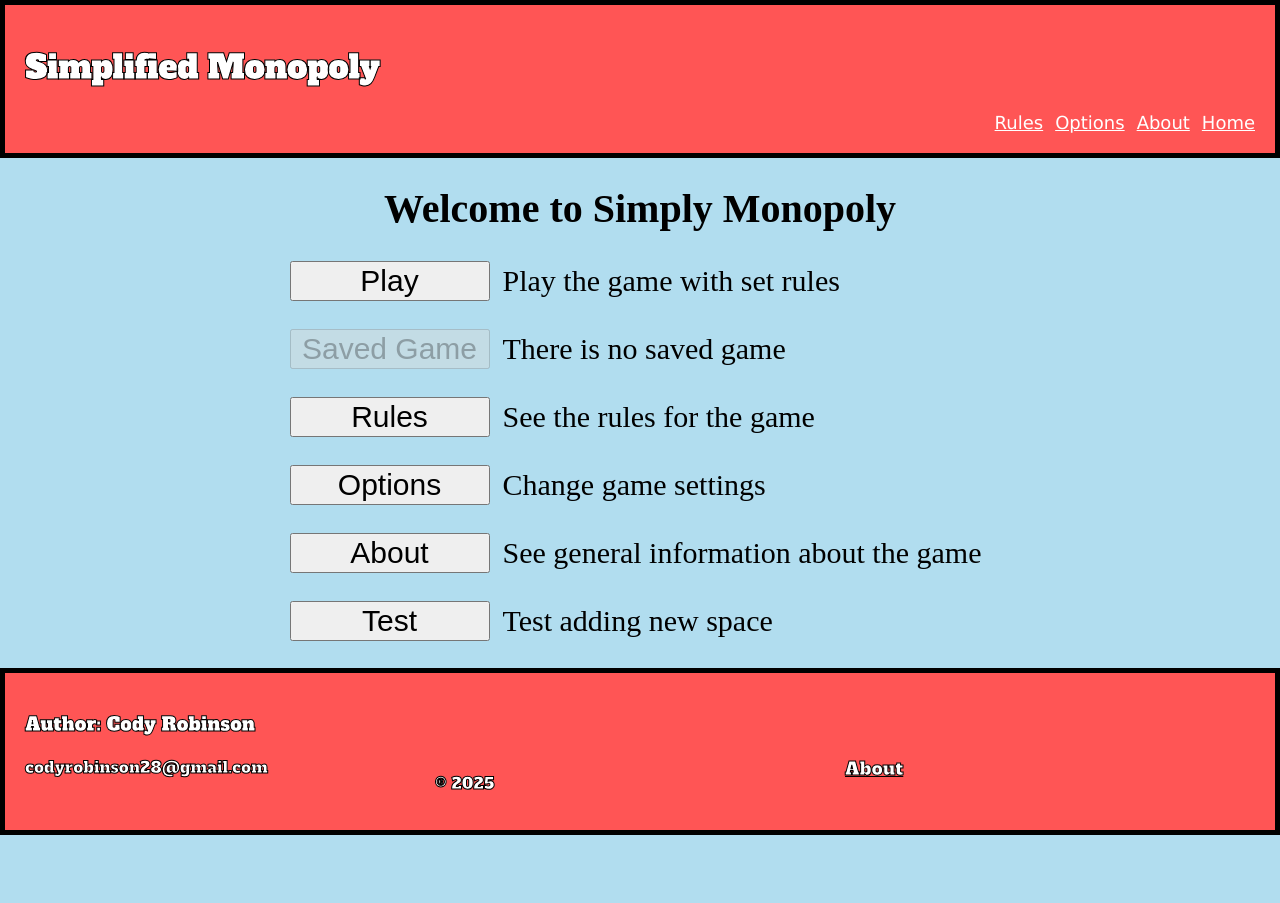
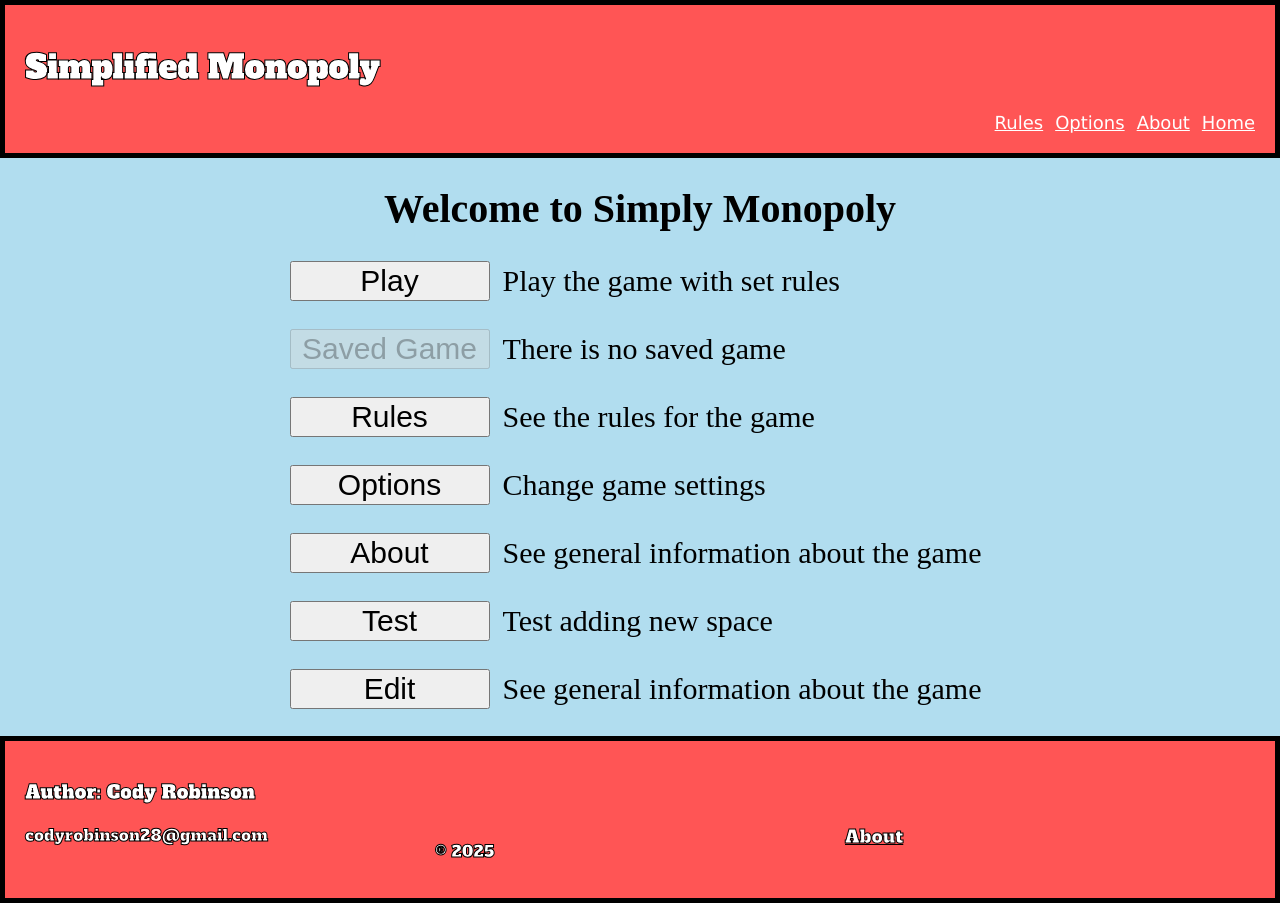
Before and after one commit to CodyRR/Unit-2-Simply-Monopoly, a React (Vite) app in the folder simplified-monopoly-frontend/: page /#/ in a window 1280 px wide. Before the commit the page ends 835 px from the top, so only its background shows below. Built offline with nearby package versions, Linux system fonts and the light colour scheme; no server answers.

Commit message:
Setting up page for edit spaces.

```diff
--- a/simplified-monopoly-frontend/src/App.jsx
+++ b/simplified-monopoly-frontend/src/App.jsx
@@ -12,6 +12,7 @@
 import { defaultPlayerData } from './data/defaultPlayerData'
 import Players from './classes/Player'
 import { DataContext, DataProvider } from './context/DataContext'
+import EditPage from './pages/EditPage'
 
 
 function App() {
@@ -56,6 +57,7 @@
         <Route path='/game' element={<GamePage thePlayers={thePlayers} setThePlayers={setThePlayers} defaultPlayers={defaultPlayers} generalOptions={generalOptions} setGeneralOptions={setGeneralOptions} defaultOption={defaultOption}/>} />
         <Route path='/about' element={<AboutPage />} />
         <Route path='/results' element={<ResultsPage thePlayers={thePlayers} setThePlayers={setThePlayers} defaultPlayers={defaultPlayers} setGeneralOptions={setGeneralOptions} defaultOption={defaultOption}/>} />
+        <Route path='/edit' element={<EditPage />} />
         <Route path='*' element={<Navigate to='/' />} />'
       </Routes>
       <Footer />
--- a/simplified-monopoly-frontend/src/pages/HomePage.jsx
+++ b/simplified-monopoly-frontend/src/pages/HomePage.jsx
@@ -168,6 +168,18 @@
                         </td>
                     </tr>
                 </tbody>
+                <tbody>
+                    <tr>
+                        <td>
+                            <Link className='link' to="/edit">
+                                <Button id="edit-button" display="Edit" classes="home-button" />
+                            </Link>
+                        </td>
+                        <td>
+                            <label>See general information about the game</label>
+                        </td>
+                    </tr>
+                </tbody>
             </table>
         </main>
     )
```
